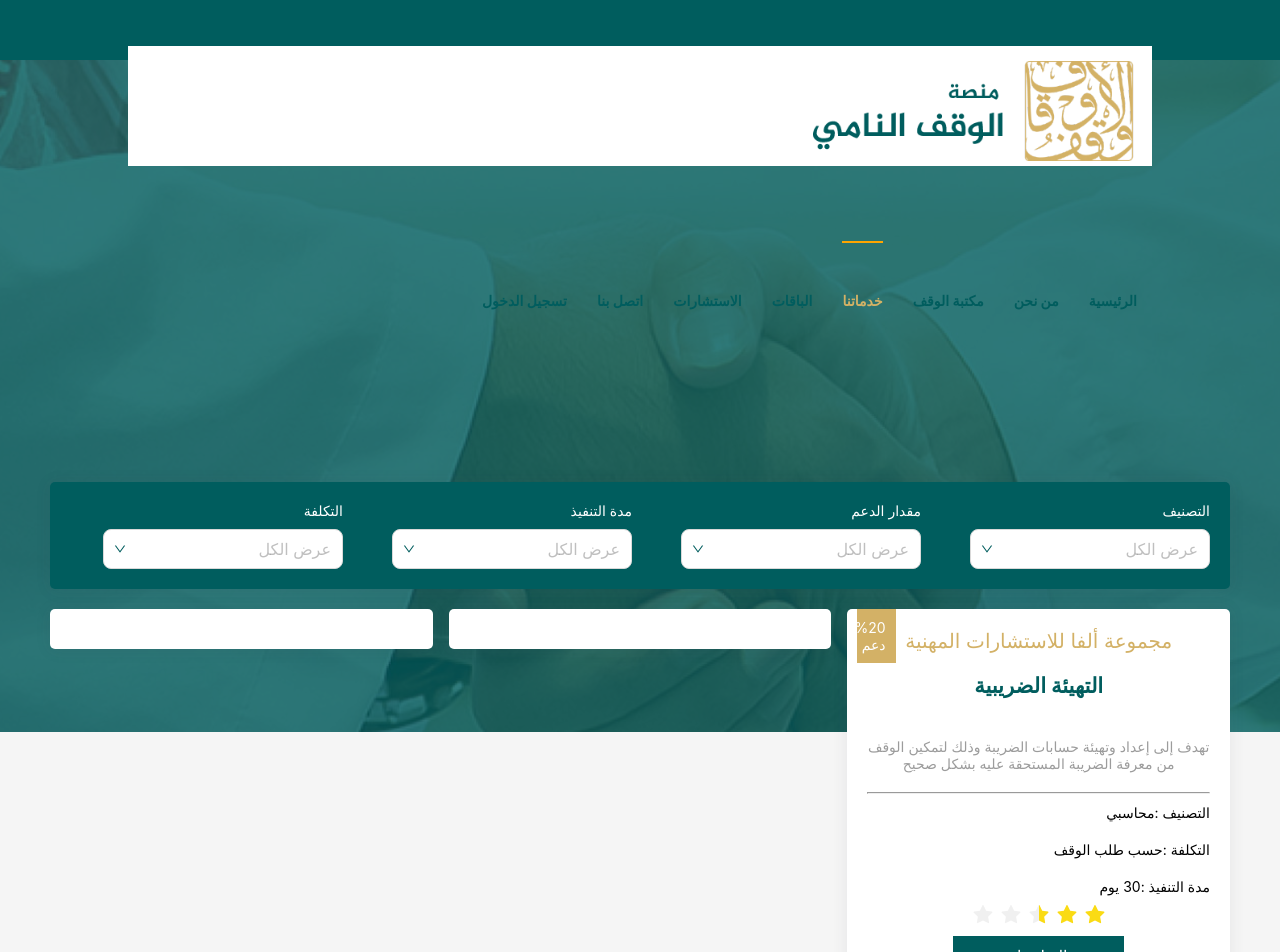
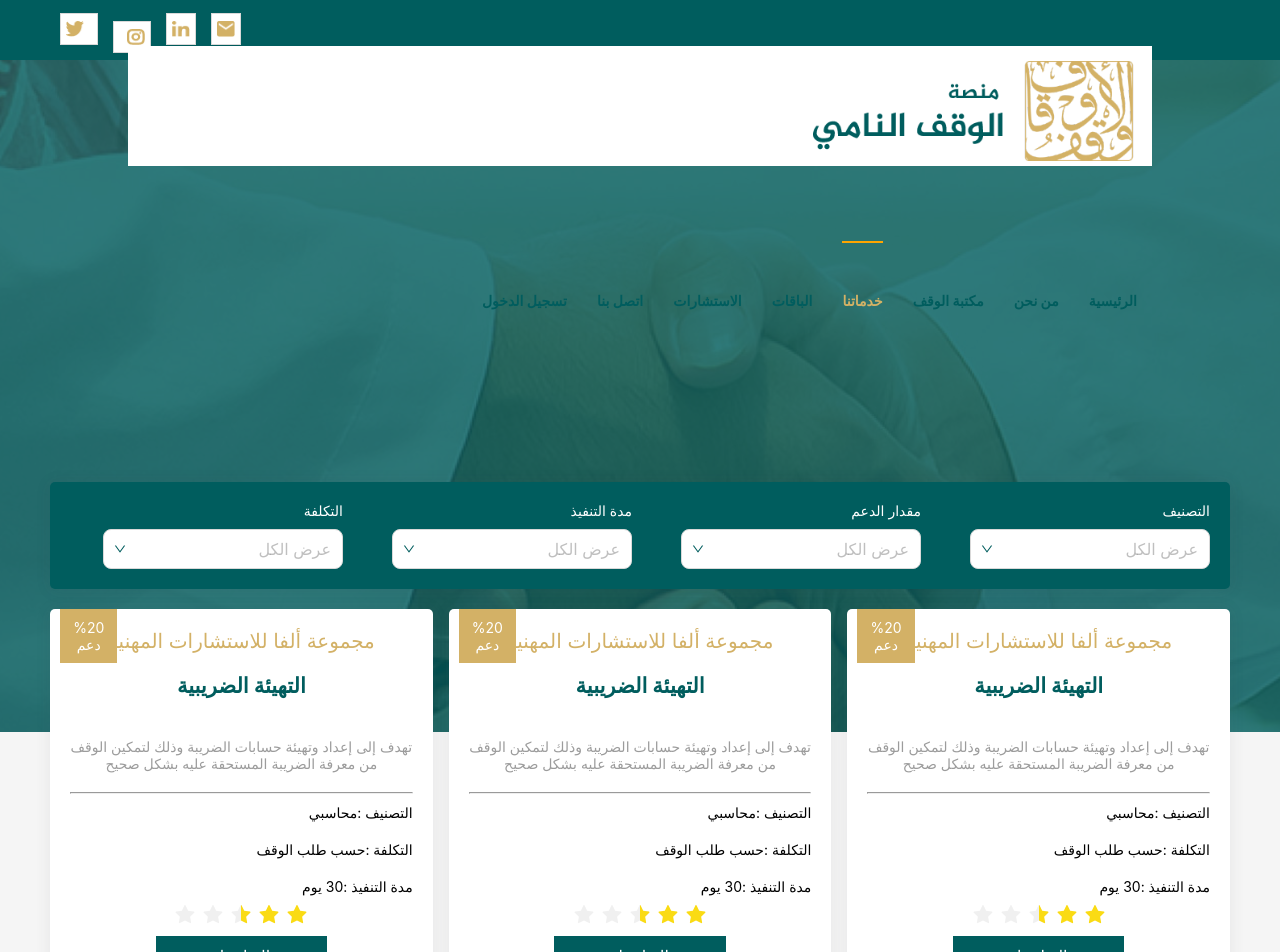
Before and after one commit to karem-Ismael/future-wensite, a Next.js app: page /services in a window 1280 px wide. Shown: the top 952 px of the page. Built offline with nearby package versions, Linux system fonts and the light colour scheme.

Commit message:
fix image

```diff
--- a/src/Components/Card.js
+++ b/src/Components/Card.js
@@ -39,9 +39,14 @@ li.item{
     margin-top:10px;
 }
 .discount{
+    position: absolute;
+    top: 0px;
+    left: 10px;
+    text-align: center;
     background:#D3B166;
     color:#fff;
     width:15%;
+    min-width:57px;
     padding:10px;
 }
 }
--- a/src/Components/Layout.js
+++ b/src/Components/Layout.js
@@ -1,11 +1,8 @@
-// import mailImage from "/public/assets/images/ico-mail.png"
 import HeaderComponent from "./Header"
 import styled from "styled-components";
 import { Layout, Space,Row,Col,Button} from 'antd';
 import Image from 'next/image'
-// import instaImage from "/public/assets/images/ico-insta.png"
-// import twitterImage from "/public/assets/images/ico-twitter.png"
-// import linkedin from "/public/assets/images/ico-linkedin.png"
+
 const { Header, Footer, Sider, Content } = Layout;
 const headerStyle = {
   textAlign: 'left',
@@ -61,22 +58,22 @@ const LayoutComponent =({children})=>{
       <Header style={headerStyle}>
         {/* <img src="/assets/images/icon-insta.png" /> */}
         <Row style={HeaderImages}>
-          {/* <div style={HeaderImages}>
-            <Button style={BtnStyle}><Image src={twitterImage} width={18} height={16}  alt="twitter icon"/> </Button>
+          <div style={HeaderImages}>
+            <Button style={BtnStyle}><img src="/assets/images/ico-twitter.png" width={18} height={16}  alt="twitter icon"/> </Button>
           </div>
           <div style={HeaderImages}>
-          <Button style={BtnStyle}> <Image src={instaImage} width={18} height={16} alt="instgram icon"/></Button>
+          <Button style={BtnStyle}> <Image src={"/assets/images/ico-insta.png"} width={18} height={16} alt="instgram icon"/></Button>
           </div>
           <div style={HeaderImages}>
           <Button style={BtnStyle}>
-            <Image src={linkedin}  width={18} height={16}  alt="Linkedon icon"/>
+            <Image src={"/assets/images/ico-linkedin.png"}  width={18} height={16}  alt="Linkedon icon"/>
           </Button>
           </div>
           <div style={HeaderImages}>
           <Button style={BtnStyle}>
-            <Image src={mailImage} width={18} height={16} alt="mail icon"/>
+            <Image src={"/assets/images/ico-mail.png"} width={18} height={16} alt="mail icon"/>
             </Button>
-          </div>   */}
+          </div>
 
         </Row>
 
--- a/src/pages/services.js
+++ b/src/pages/services.js
@@ -172,7 +172,7 @@ function Services() {
                 <Row  gutter={[16, 16]}>
                     <Col md={8} sm={12} xs={24}>
                         <CardComponent>
-                                            <span className='discount' style={{position:"absolute",top:"0px",left:"10px",width:"10%",textAlign:"center"}}>
+                                            <span className='discount'>
                                             %20 <br/>
                                             دعم
                                             </span>
@@ -221,10 +221,104 @@ function Services() {
                         </CardComponent>
                     </Col>
                     <Col md={8} sm={12} xs={24}>
-                        <CardComponent />
+                    <CardComponent>
+                                            <span className='discount'>
+                                            %20 <br/>
+                                            دعم
+                                            </span>
+                                            <p className='card-title'>
+                                            مجموعة ألفا للاستشارات المهنية
+                                            </p>
+                                            <h2 className='service-title'>
+                                            التهيئة الضريبية
+                                            </h2>
+                                            <p className='service-description'>
+                                            تهدف إلى إعداد وتهيئة حسابات الضريبة وذلك لتمكين الوقف من معرفة الضريبة المستحقة عليه بشكل صحيح
+                                            </p>
+                                            <hr/>
+                                            <li className='item'>
+                                            <span>
+                                            التصنيف :
+                                            </span>
+                                            <span>
+                                            محاسبي
+                                            </span>
+                                            </li>
+                                            <li className='item'>
+                                                <span>
+                                                التكلفة :
+                                                </span>
+                                                <span>
+                                                 حسب طلب الوقف
+
+                                                </span>
+                                            </li>
+                                            <li className='item'>
+                                                <span>
+                                                مدة التنفيذ :
+                                                </span>
+                                                <span>
+                                                 30 يوم
+
+                                                </span>
+                                            </li>
+                                            <div className='rate'>
+                                            <Rate allowHalf defaultValue={2.5} disabled />
+                                            </div>
+                                            <div className="btn-details">
+                                            <Button  style={{width:"50%" ,background:"#005D5E",color:"#fff",border:"none",borderRadius:"0px"}}size={"large"}>التفاصيل</Button>
+                                            </div>
+                        </CardComponent>
                     </Col>
                     <Col md={8} sm={12} xs={24}>
-                        <CardComponent />
+                    <CardComponent>
+                                            <span className='discount'>
+                                            %20 <br/>
+                                            دعم
+                                            </span>
+                                            <p className='card-title'>
+                                            مجموعة ألفا للاستشارات المهنية
+                                            </p>
+                                            <h2 className='service-title'>
+                                            التهيئة الضريبية
+                                            </h2>
+                                            <p className='service-description'>
+                                            تهدف إلى إعداد وتهيئة حسابات الضريبة وذلك لتمكين الوقف من معرفة الضريبة المستحقة عليه بشكل صحيح
+                                            </p>
+                                            <hr/>
+                                            <li className='item'>
+                                            <span>
+                                            التصنيف :
+                                            </span>
+                                            <span>
+                                            محاسبي
+                                            </span>
+                                            </li>
+                                            <li className='item'>
+                                                <span>
+                                                التكلفة :
+                                                </span>
+                                                <span>
+                                                 حسب طلب الوقف
+
+                                                </span>
+                                            </li>
+                                            <li className='item'>
+                                                <span>
+                                                مدة التنفيذ :
+                                                </span>
+                                                <span>
+                                                 30 يوم
+
+                                                </span>
+                                            </li>
+                                            <div className='rate'>
+                                            <Rate allowHalf defaultValue={2.5} disabled />
+                                            </div>
+                                            <div className="btn-details">
+                                            <Button  style={{width:"50%" ,background:"#005D5E",color:"#fff",border:"none",borderRadius:"0px"}}size={"large"}>التفاصيل</Button>
+                                            </div>
+                        </CardComponent>
                     </Col>
                 </Row>
             </DIVContent>
```
